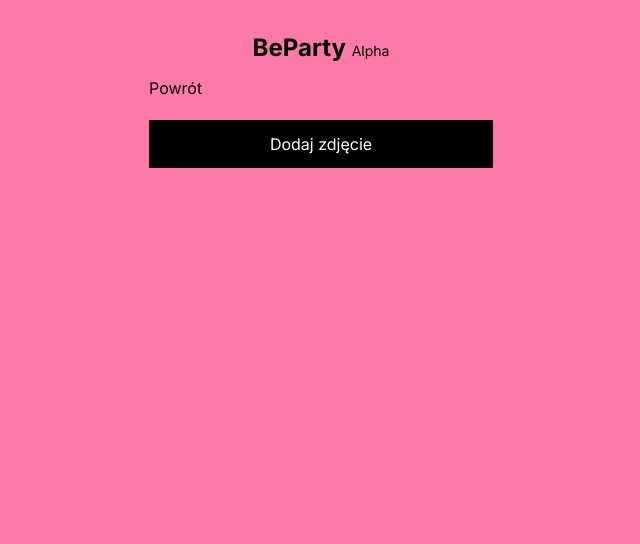
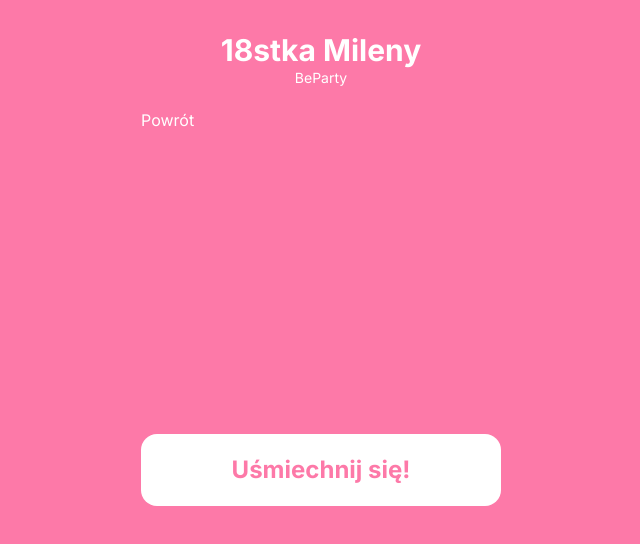
Before and after one commit to emdyyy/beparty, a Next.js app: page /image in a window 1280 px wide. Shown: the top 544 px of the page, without its empty margins (319-959 px from the left). Built offline with nearby package versions, Linux system fonts and the light colour scheme.

Commit message:
Updated UI

```diff
--- a/src/app/api/image/route.ts
+++ b/src/app/api/image/route.ts
@@ -1,4 +1,4 @@
-import { uploadFile } from "@/services/DriveService";
+import { downloadImages, uploadFile } from "@/services/DriveService";
 
 export async function POST(request: Request) {
   const formData = await request.formData();
@@ -11,3 +11,8 @@ export async function POST(request: Request) {
   }
   return Response.json({}, { status: 500 });
 }
+
+export async function GET(request: Request) {
+  const images = await downloadImages();
+  return Response.json(images, { status: 200 });
+}
--- a/src/app/board/layout.tsx
+++ /dev/null
@@ -1,27 +0,0 @@
-import Link from "next/link";
-import Image from "next/image";
-
-export default async function BoardLayout({
-  children,
-}: {
-  children: React.ReactNode;
-}) {
-  return (
-    <>
-      <main className="max-w-sm mx-auto bg-bg min-h-screen">
-        <div className="flex flex-col gap-5">
-          <h2 className="font-bold text-center py-3">3 najnowsze relacje</h2>
-          {children}
-        </div>
-      </main>
-      <div className="flex justify-center items-center">
-        <Link
-          href="/image"
-          className="flex flex-col items-center justify-center fixed bottom-0 mb-5 hover:cursor-pointer"
-        >
-          <Image src={"/action-button.png"} height={70} width={70} alt="" />
-        </Link>
-      </div>
-    </>
-  );
-}
--- a/src/app/board/loading.tsx
+++ /dev/null
@@ -1,3 +0,0 @@
-export default async function LoadingBoardPage() {
-  return <div>Ładuję...</div>;
-}
--- a/src/app/image/loading.tsx
+++ /dev/null
@@ -1,3 +0,0 @@
-export default async function LoadingImagePage() {
-  return <div>Ładuję...</div>;
-}
--- a/src/app/image/page.tsx
+++ b/src/app/image/page.tsx
@@ -7,6 +7,7 @@ import Compressor from "compressorjs";
 
 export default function ImagePage() {
   const [selectedImage, setSelectedImage] = useState<File>();
+  const [uploading, setUploading] = useState<boolean>(false);
   const router = useRouter();
 
   const handleImageCompression = (e: React.ChangeEvent<HTMLInputElement>) => {
@@ -23,76 +24,77 @@ export default function ImagePage() {
 
   const handleClick = () => {
     if (!selectedImage) return;
+    setUploading(true);
 
     const data = new FormData();
     data.append("image", selectedImage);
 
-    toast
-      .promise(
     fetch("/api/image", {
       method: "POST",
       body: data,
-        }),
-        {
-          loading: "Czekam...",
-          success: "Sukces!",
-          error: "Wystąpił błąd",
-        }
-      )
-      .then(() => router.push("/board"));
+    })
+      .then(() => {
+        setUploading(false);
+        router.push("/");
+        toast.success("Sukces 🎈");
+      })
+      .catch((err) => {
+        setUploading(false);
+        toast.error("Wystąpił błąd");
+      });
   };
 
   return (
-    <main>
-      <button className="mb-5" onClick={() => router.push("/")}>
+    <>
+      <button className="mb-5 self-start" onClick={() => router.push("/")}>
         Powrót
       </button>
+      <main className="grow flex flex-col justify-center">
         <div className="flex flex-col items-center justify-center">
           {selectedImage && (
             <div className="flex flex-col gap-5 justify-center">
+              <p className="text-center">Wszystko cacy? To wstawiamy!</p>
               <Image
-              className="rounded-lg"
+                className="rounded-2xl"
                 alt="not found"
                 width={640}
                 height={480}
                 src={URL.createObjectURL(selectedImage)}
               />
               <button
-              className="p-3 bg-black text-white"
+                className="p-3 text-white rounded-2xl border border-solid border-2 font-bold"
                 onClick={() => setSelectedImage(undefined)}
               >
-              Usuń
+                Powtórka
               </button>
               <button
                 onClick={() => handleClick()}
-              className="p-3 bg-black text-white"
+                disabled={uploading}
+                className={`p-3 bg-white text-bg rounded-2xl font-bold disabled:opacity-75`}
               >
-              Wstaw
+                {uploading ? "Przesyłam..." : "Wstaw"}
               </button>
             </div>
           )}
         </div>
         {!selectedImage && (
-        <div className="flex items-center justify-center w-full">
-          <label
-            htmlFor="dropzone-file"
-            className="flex flex-col items-center justify-center cursor-pointer w-full"
-          >
-            <div className="bg-black text-white p-3 w-full text-center">
-              Dodaj zdjęcie
+          <label htmlFor="dropzone-file" className="cursor-pointer">
+            <div className="flex items-center justify-center bg-white font-bold text-bg text-2xl text-center rounded-2xl p-5">
+              Uśmiechnij się!
             </div>
             <input
               id="dropzone-file"
               type="file"
               className="hidden"
               accept="image/*"
+              capture
               onChange={(event) => {
                 handleImageCompression(event);
               }}
             />
           </label>
-        </div>
         )}
       </main>
+    </>
   );
 }
--- a/src/app/layout.tsx
+++ b/src/app/layout.tsx
@@ -3,7 +3,7 @@ import { Inter } from "next/font/google";
 import { Toaster } from "react-hot-toast";
 import "./globals.css";
 
-const inter = Inter({ subsets: ["latin"] });
+const font = Inter({ subsets: ["latin"] });
 
 export const metadata: Metadata = {
   title: "BeParty",
@@ -17,12 +17,13 @@ export default function RootLayout({
 }) {
   return (
     <html lang="pl">
-      <body className={inter.className + " bg-bg"}>
-        <Toaster position="bottom-center" />
-        <div className="max-w-sm mx-auto p-5">
-          <h1 className="font-bold text-2xl text-center p-3">
-            BeParty <span className="text-sm font-normal">Alpha</span>
-          </h1>
+      <body className={font.className + " bg-bg text-white"}>
+        <Toaster position="top-center" />
+        <div className="max-w-sm mx-auto p-3 min-h-screen flex flex-col">
+          <div className="py-5">
+            <h1 className="font-bold text-3xl text-center">18stka Mileny </h1>
+            <p className="text-sm font-normal text-center">BeParty</p>
+          </div>
           {children}
         </div>
       </body>
```
Also changed, not shown: src/app/board/page.tsx (deleted, +0 -27 lines), src/app/page.tsx (+63 -3 lines), public/camera-icon.svg (added), public/loading-icon.svg (added). Lines whose indentation alone changed are shown as unchanged.
